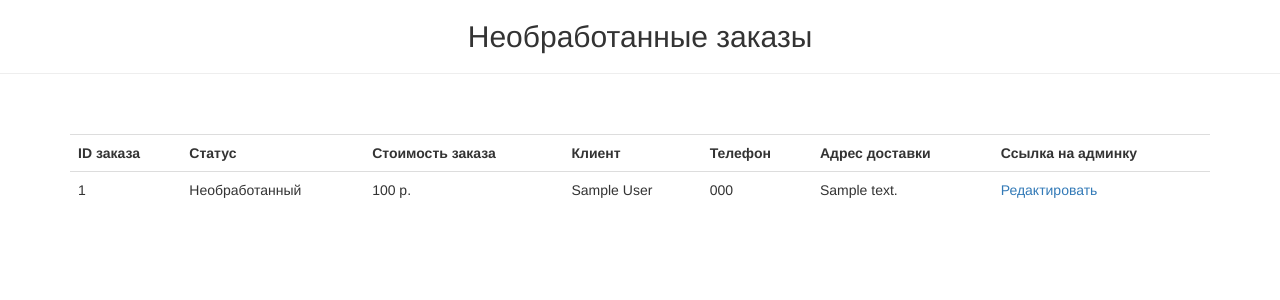
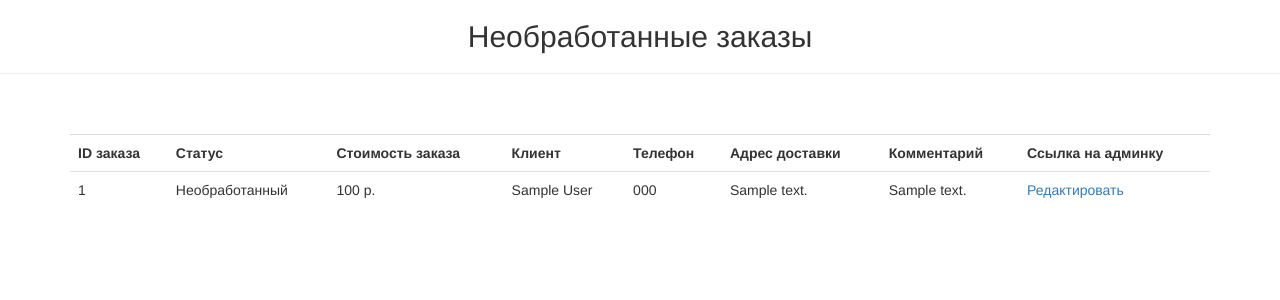
Before and after one commit to aosothra/django_l2, a Django app: page /manager/orders/ in a window 1280 px wide. Shown: the part 52-352 px from the top of the page. Run offline with Django 3.2, Linux system fonts and the light colour scheme; a user stored in the database is signed in; tables that the repository leaves empty hold one stand-in row (values such as "Sample post"); parts of the project's set-up code (start-up, migrations or seed data) failed here and were passed over; some libraries are stand-ins or nearby versions.

Commit message:
add order note field

```diff
--- a/foodcartapp/models.py
+++ b/foodcartapp/models.py
@@ -165,6 +165,12 @@ class Order(models.Model):
         db_index=True
     )
 
+    note = models.TextField(
+        'Комментарий',
+        blank=True,
+        default=''
+    )
+
     class Meta:
         verbose_name = 'Заказ'
         verbose_name_plural = 'Заказы'
--- a/restaurateur/templates/order_items.html
+++ b/restaurateur/templates/order_items.html
@@ -19,6 +19,7 @@
       <th>Клиент</th>
       <th>Телефон</th>
       <th>Адрес доставки</th>
+      <th>Комментарий</th>
       <th>Ссылка на админку</th>
     </tr>
 
@@ -30,6 +31,7 @@
         <td>{{ item.firstname }} {{ item.lastname }}</td>
         <td>{{ item.phonenumber }}</td>
         <td>{{ item.address }}</td>
+        <td>{{ item.note }}</td>
         <td><a href="{% url 'admin:foodcartapp_order_change' object_id=item.id %}?next={{ request.get_full_path|urlencode }}">Редактировать</a></td>
       </tr>
     {% endfor %}
--- a/restaurateur/views.py
+++ b/restaurateur/views.py
@@ -107,7 +107,8 @@ def view_orders(request):
             'firstname':order.firstname,
             'lastname': order.lastname,
             'phonenumber': order.phonenumber,
-            'address': order.address
+            'address': order.address,
+            'note': order.note
         }
         for order in orders
     ]
```
Also changed, not shown: foodcartapp/migrations/0043_order_note.py (added).
